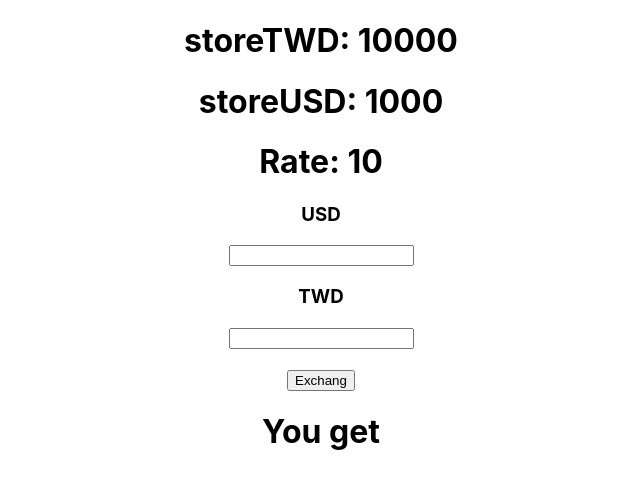
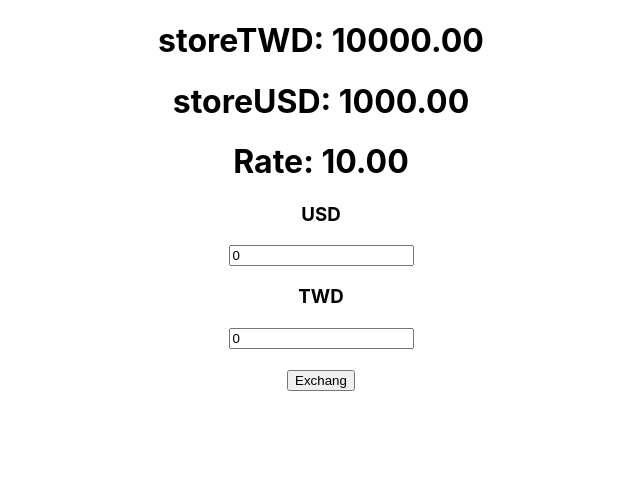
Before and after one commit to cyrilhong/perp-amm, a React (Create React App) app: page / in a window 1280 px wide. Shown: the top 488 px of the page, without its empty margins (319-959 px from the left). Built offline with nearby package versions, Linux system fonts and the light colour scheme.

Commit message:
update logic

```diff
--- a/src/App.js
+++ b/src/App.js
@@ -6,10 +6,8 @@ function App() {
   const [storeTWD, setStoreTWD] = useState(10000)
   const [inputUSD, setInputUSD] = useState(0)
   const [inputTWD, setInputTWD] = useState(0)
-  const USDRef = useRef(null);
-  const TWDRef = useRef(null);
   const k = storeUSD*storeTWD
-  const [exchange, setExchange] = useState("")
+  const [exchange, setExchange] = useState(0)
   useEffect(()=>{
     console.log(storeUSD);
     console.log(storeTWD);
@@ -17,8 +15,8 @@ function App() {
     console.log(inputUSD);
   },[storeTWD,storeUSD,inputTWD,inputUSD,exchange])
   const amm = ()=>{
-    const TWDInput = parseInt(TWDRef.current.value)
-    const USDInput = parseInt(USDRef.current.value)
+    const TWDInput = parseInt(inputTWD)
+    const USDInput = parseInt(inputUSD)
     // debugger
     if(USDInput){
         let tempStoreTWD = 0
@@ -26,7 +24,7 @@ function App() {
         setStoreUSD(tempStoreUSD)
         tempStoreTWD = k/tempStoreUSD
         setStoreTWD(tempStoreTWD)
-        setExchange(" TWD:"+ Math.abs(tempStoreTWD - storeTWD))
+        setExchange(Math.abs(tempStoreTWD - storeTWD))
     }else if(TWDInput){
       // debugger
         let tempStoreUSD = 0
@@ -34,33 +32,49 @@ function App() {
         setStoreTWD(temStoreTWD)
         tempStoreUSD = k/temStoreTWD
         setStoreUSD(tempStoreUSD)
-        setExchange(" USD:" + Math.abs(tempStoreUSD - storeUSD))
+        setExchange(Math.abs(tempStoreUSD - storeUSD))
     }
   }
-  const getInputTWD =async(e)=>{
-    // let val = parseInt(e.target.value)
-    // console.log(val);
+  const getInputUSD =(e)=>{
+    let val = parseInt(e.target.value)
+    console.log(val);
     // debugger
-    // if(val<0){
-    //   await setInputTWD(0)
-    // }else{
-    //   await setInputTWD(val)
-    // }
+    setInputTWD(0)
+    if(val<0){
+      setInputUSD(0)
+    }else{
+      setInputUSD(val)
+    }
+  }
+
+  const getInputTWD = (e)=>{
+    let val = parseInt(e.target.value)
+    console.log(val);
+    // debugger
+    setInputUSD(0)
+    if(val<0){
+      setInputTWD(0)
+    }else{
+      setInputTWD(val)
+    }
+  }
+  const handleFocus = (e)=>{
+    e.target.select()
   }
 
   return (
     <div className="App">
-      <h1>storeTWD: {storeTWD}</h1>
-      <h1>storeUSD: {storeUSD}</h1>
-      <h1>Rate: {storeTWD/storeUSD}</h1>
+      <h1>storeTWD: {(storeTWD).toFixed(2)}</h1>
+      <h1>storeUSD: {(storeUSD.toFixed(2))}</h1>
+      <h1>Rate: {(storeTWD/storeUSD).toFixed(2)}</h1>
       <h3>USD</h3>
-      <input ref={USDRef} type="number" step="1" min="0"/>
+      <input value={inputUSD} onChange={(e)=>getInputUSD(e)} onFocus={(e)=>handleFocus(e)} type="number" step="1" min="0"/>
       <h3>TWD</h3>
-      <input ref={TWDRef} type="number" step="0.1" min="0"/>
+      <input value={inputTWD} onChange={(e)=>{getInputTWD(e)}} onFocus={(e)=>handleFocus(e)} type="number" step="0.1" min="0"/>
       <br />
       <br />
       <button onClick={()=>{amm()}}>Exchang</button>
-      <h1>You get {exchange}</h1>
+      {exchange==0?'':<h1>You get {inputUSD?'USD':'TWD'} {(exchange).toFixed(2)}</h1>}
     </div>
   );
 }
--- a/src/amm.js
+++ b/src/amm.js
@@ -2,7 +2,7 @@ function amm(arg){
     let storeTWD = 10000;
     let storeUSD = 1000;
     let k = storeTWD*storeUSD
-    debugger
+    // debugger
     if(!!arg.usd&&typeof(arg.usd)=="number"){
         storeUSD -= arg.usd
         storeTWD = k/storeUSD
```
